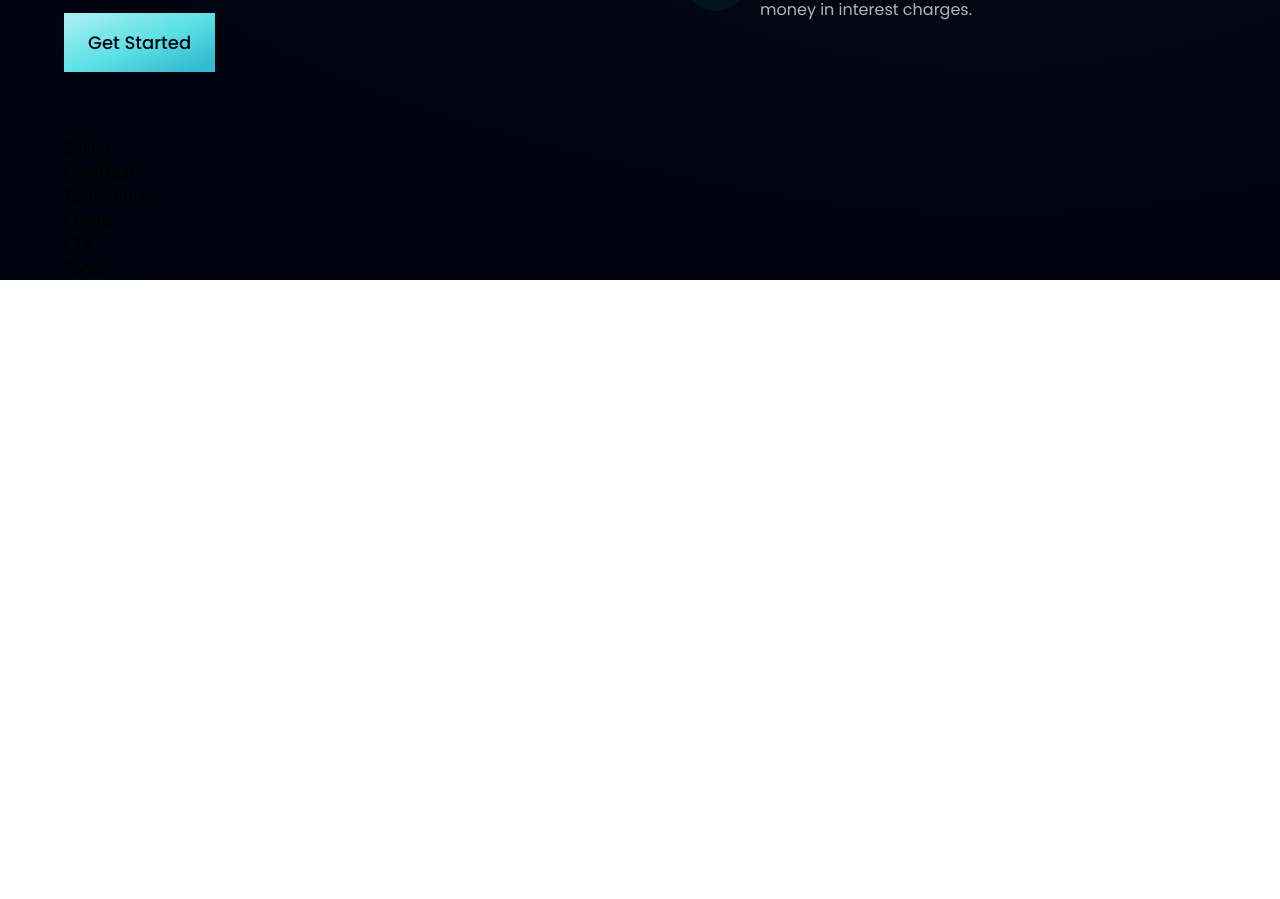
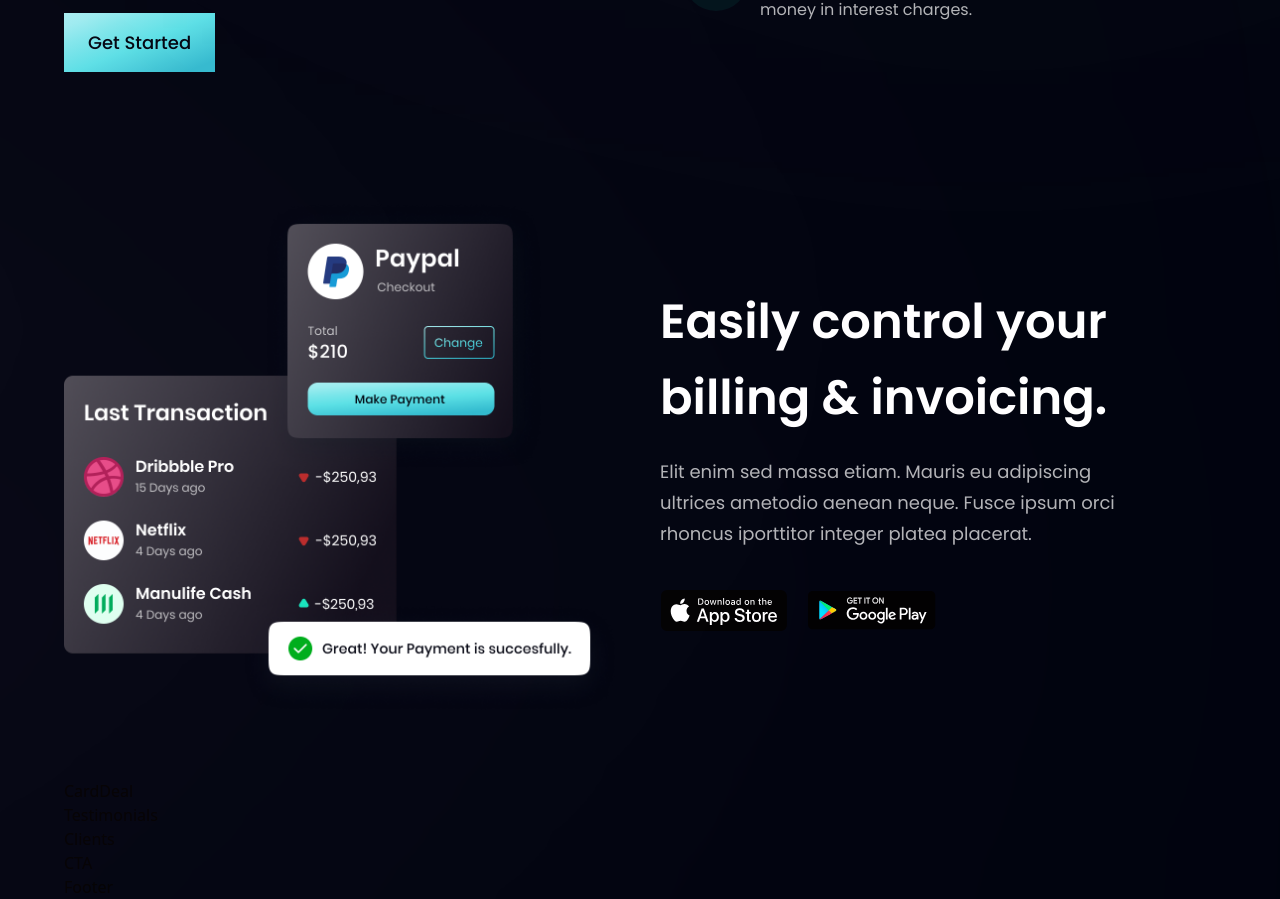
Before and after one commit to xjwllmsx/bank_modern_app, a React (Vite) app: page / in a window 1280 px wide. Shown: the part 1410-2309 px from the top of the page. Before the commit the page ends 1690 px from the top, so only its background shows below. Built offline with nearby package versions, Linux system fonts and the light colour scheme.

Commit message:
Complete Billing component

```diff
--- a/src/components/Billing.jsx
+++ b/src/components/Billing.jsx
@@ -1,9 +1,40 @@
-import React from 'react'
+import { apple, bill, google } from "../assets";
+import styles, { layout } from "../style";
 
-const Billing = () => {
-  return (
-    <div>Billing</div>
-  )
-}
+const Billing = () => (
+  <section id="product" className={layout.sectionReverse}>
+    <div className={layout.sectionImgReverse}>
+      <img
+        src={bill}
+        alt="billing"
+        className="w-[100%] h-[100%] relative z-[5]"
+      />
+      <div className="absolute z-[3] -left-1/2 top-0 w-[50%] h-[50%] rounded-full white__gradient" />
+      <div className="absolute z-[0] -left-1/2 bottom-0 w-[50%] h-[50%] rounded-full pink__gradient" />
+    </div>
+    <div className={layout.sectionInfo}>
+      <h2 className={styles.heading2}>
+        Easily control your <br className="sm:block hidden" />
+        billing & invoicing.
+      </h2>
+      <p className={`${styles.paragraph} max-w-[470px] mt-5`}>
+        Elit enim sed massa etiam. Mauris eu adipiscing ultrices ametodio aenean
+        neque. Fusce ipsum orci rhoncus iporttitor integer platea placerat.
+      </p>
+      <div className="flex flex-row flex-wrap sm:mt-10 mt-6">
+        <img
+          src={apple}
+          alt="app_store"
+          className="w-[128px] h-[42px] object-contain mr-5 cursor-pointer"
+        />
+        <img
+          src={google}
+          alt="google_play"
+          className="w-[128px] h-[42px] object-contain cursor-pointer"
+        />
+      </div>
+    </div>
+  </section>
+);
 
-export default Billing
+export default Billing;
```
